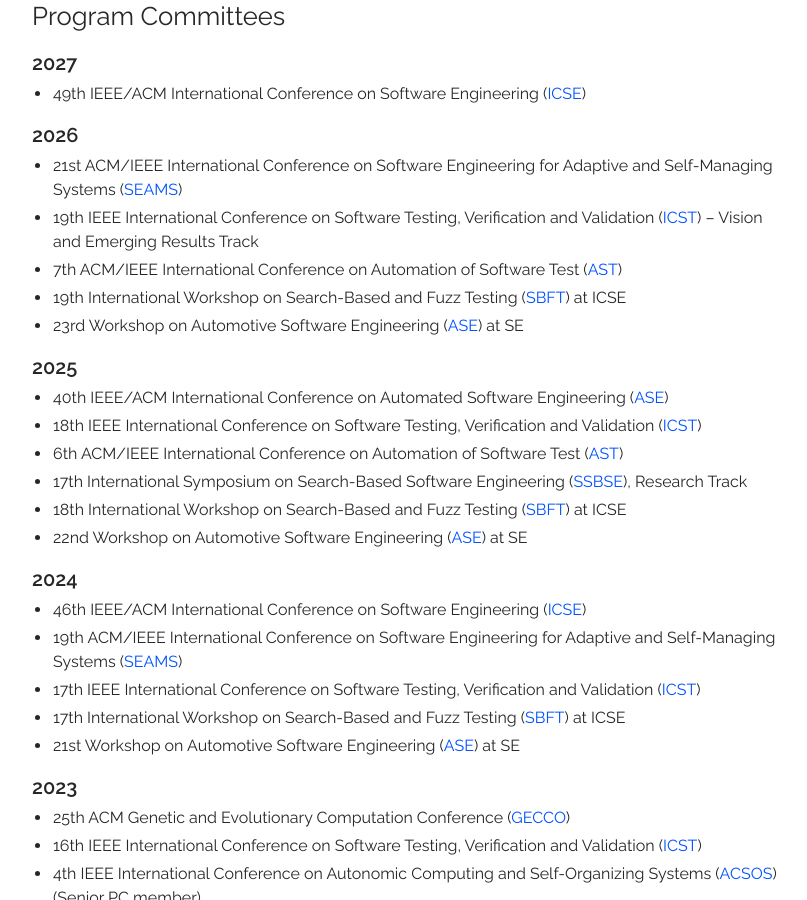
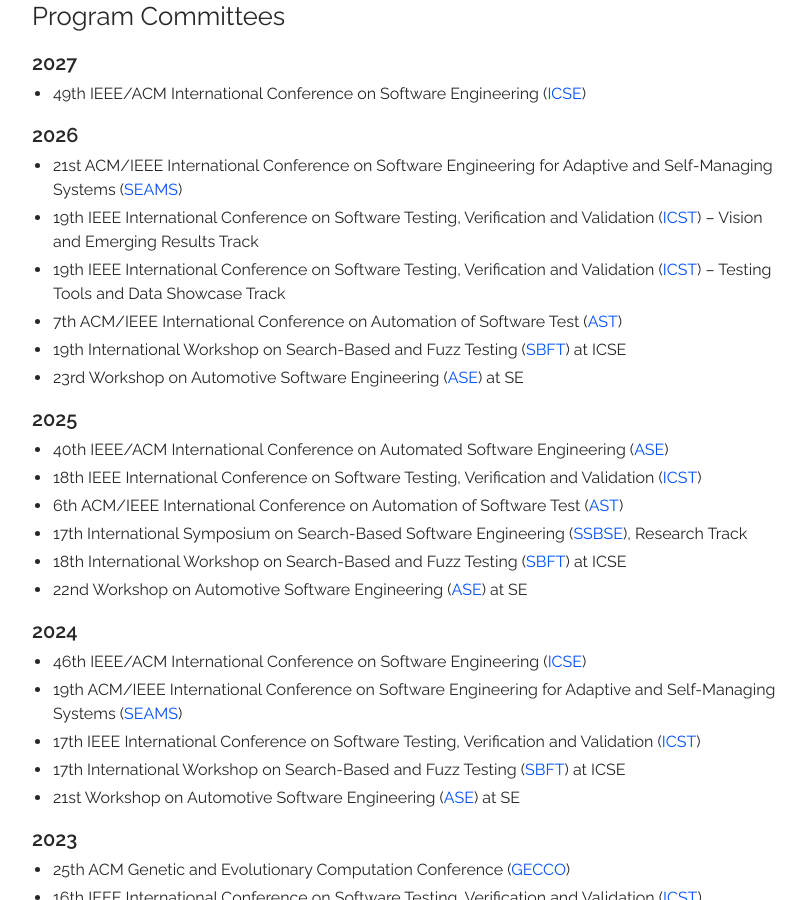
Before and after one commit to thomas-vogel/thomas-vogel.github.io, a Jekyll site: the page built from _pages/activities.md, in a window 1280 px wide and 900 px high, scrolled down 3016 px. Shown: the whole window, without its empty margins (233-1040 px from the left). Built offline with Jekyll 4.4.1, drawn with Linux system fonts in a browser that asks for light colours; nearby versions of some CDN libraries.

Commit message:
Add PC ICST'26 Testing Tools and Data Showcase Track

```diff
--- a/_pages/activities.md
+++ b/_pages/activities.md
@@ -93,6 +93,7 @@
 ### 2026
 * 21st ACM/IEEE International Conference on Software Engineering for Adaptive and Self-Managing Systems ([SEAMS](https://conf.researchr.org/home/seams-2026){:target="_blank"})
 * 19th IEEE International Conference on Software Testing, Verification and Validation ([ICST](https://conf.researchr.org/home/icst-2026){:target="_blank"}) -- Vision and Emerging Results Track
+* 19th IEEE International Conference on Software Testing, Verification and Validation ([ICST](https://conf.researchr.org/home/icst-2026){:target="_blank"}) -- Testing Tools and Data Showcase Track
 * 7th ACM/IEEE International Conference on Automation of Software Test ([AST](https://conf.researchr.org/home/ast-2026){:target="_blank"})
 * 19th International Workshop on Search-Based and Fuzz Testing ([SBFT](https://search-based-and-fuzz-testing.github.io/sbft26/){:target="_blank"}) at ICSE
 * 23rd Workshop on Automotive Software Engineering ([ASE](https://ase-workshop.github.io/2026/){:target="_blank"}) at SE
```
